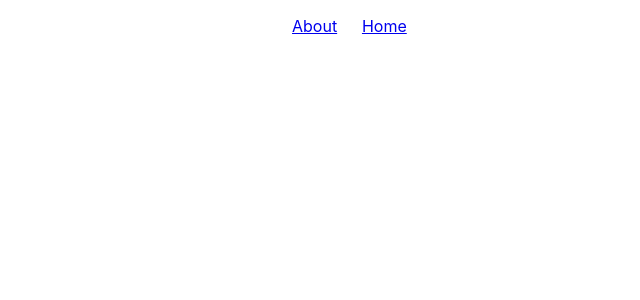
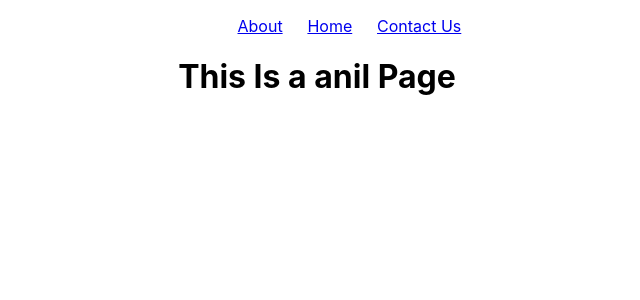
Before and after one commit to helloabdulmajid/react_router6, a React (Create React App) app: page /user/anil in a window 1280 px wide. Before the commit this address had no page. Shown: the top 300 px of the page, without its empty margins (323-963 px from the left). Built offline with nearby package versions, Linux system fonts and the light colour scheme.

Commit message:
dynamic routing with params

```diff
--- a/src/App.js
+++ b/src/App.js
@@ -1,8 +1,10 @@
-import { BrowserRouter, Route, Routes} from 'react-router-dom';
+import { BrowserRouter, Route, Routes,Navigate} from 'react-router-dom';
 import './App.css';
 import Home from './components/Home';
 import About from './components/About';
-import Navbar from './components/Navbar'
+import Navbar from './components/Navbar';
+// import Page404 from './components/Page404'
+import User from './components/User';
 
 
 
@@ -12,11 +14,15 @@
       <BrowserRouter>
       <Navbar/>
 
-
-
       <Routes>
       <Route path='/' element={<Home/>}/>
       <Route path='/about' element={<About/>}/>
+      {/* <Route path='/*' element={<Page404/>}/>    */}
+      <Route path='/user/:name' element={<User/>}/>
+
+
+      <Route path='/*' element={<Navigate to='/'/>}/>
+
 
       </Routes>
       </BrowserRouter>
--- a/src/components/About.jsx
+++ b/src/components/About.jsx
@@ -8,6 +8,15 @@
     <p>This is another paragraph of About Page </p>
     <Link to="/">Go to Home Page
     </Link>
+    <br/>
+    <li>
+    <Link to='/user/anil'>anil</Link>
+
+        </li>
+        <li>
+        <Link to='/user/peter'>peter</Link>
+        </li>
+
     </>
 }
 export default About;
--- a/src/components/Navbar.jsx
+++ b/src/components/Navbar.jsx
@@ -7,6 +7,10 @@
         <li className='liststy'>
         <Link to="/about">About</Link>
         <Link to="/">Home</Link>
+        <Link to='/contact'>Contact Us</Link>
+
+
+
         </li>
       </ul>
         </div>
--- /dev/null
+++ b/src/components/Page404.jsx
@@ -0,0 +1,12 @@
+import {Link} from 'react-router-dom'
+function Page404(){
+    return(
+        <div>
+            <h1>This is a 404 Page</h1>
+            <p>This URL is Not present Now</p>
+            <Link to='/'>Go to Home Page</Link>
+        </div>
+    )
+}
+
+export default Page404;
--- /dev/null
+++ b/src/components/User.jsx
@@ -0,0 +1,13 @@
+import {useParams} from 'react-router-dom'
+function User(){
+    const params=useParams();
+    const {name}=params;
+    console.log(name)
+    return(
+        <div>
+            <h1>This Is a {name} Page</h1>
+        </div>
+    )
+}
+
+export default User;
```
